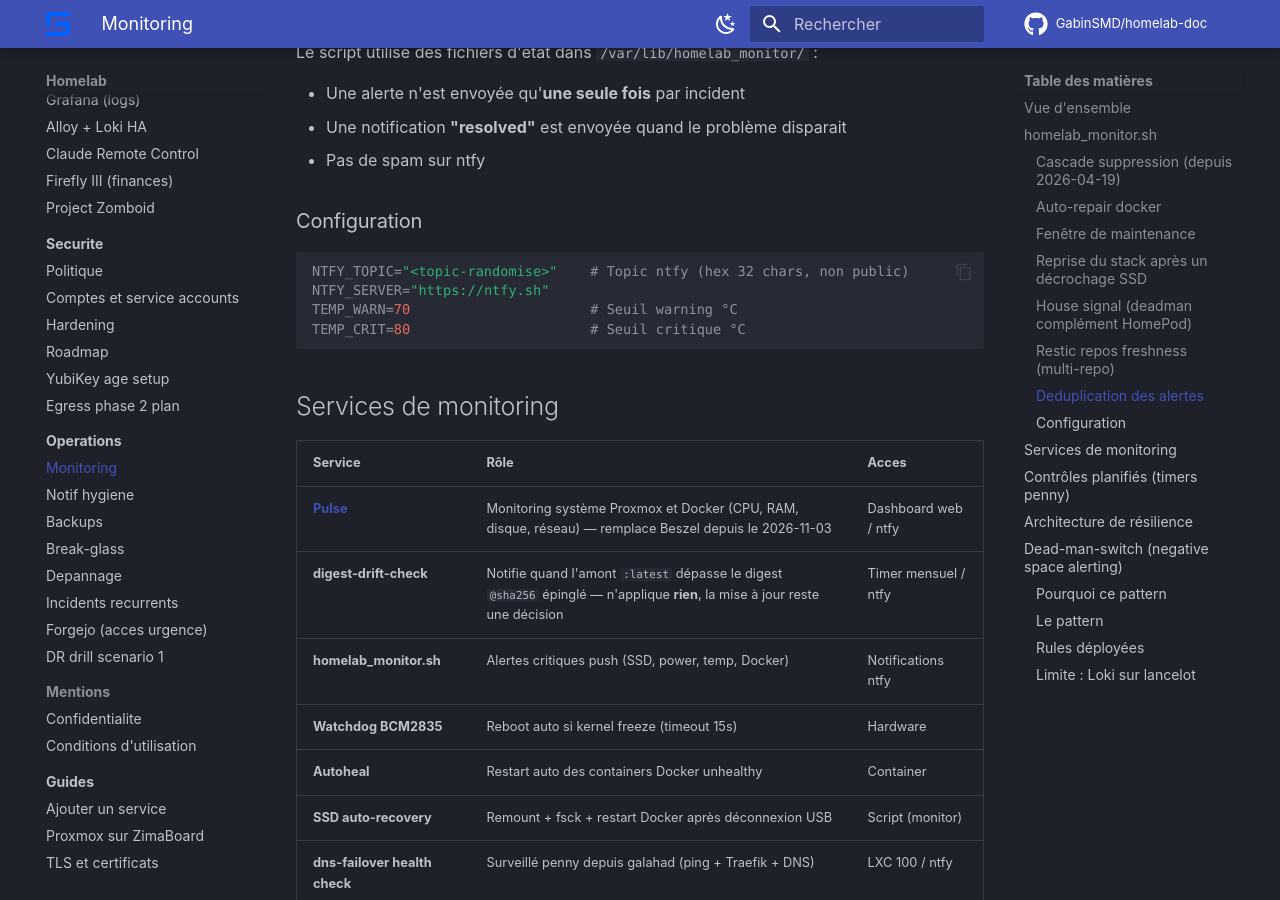
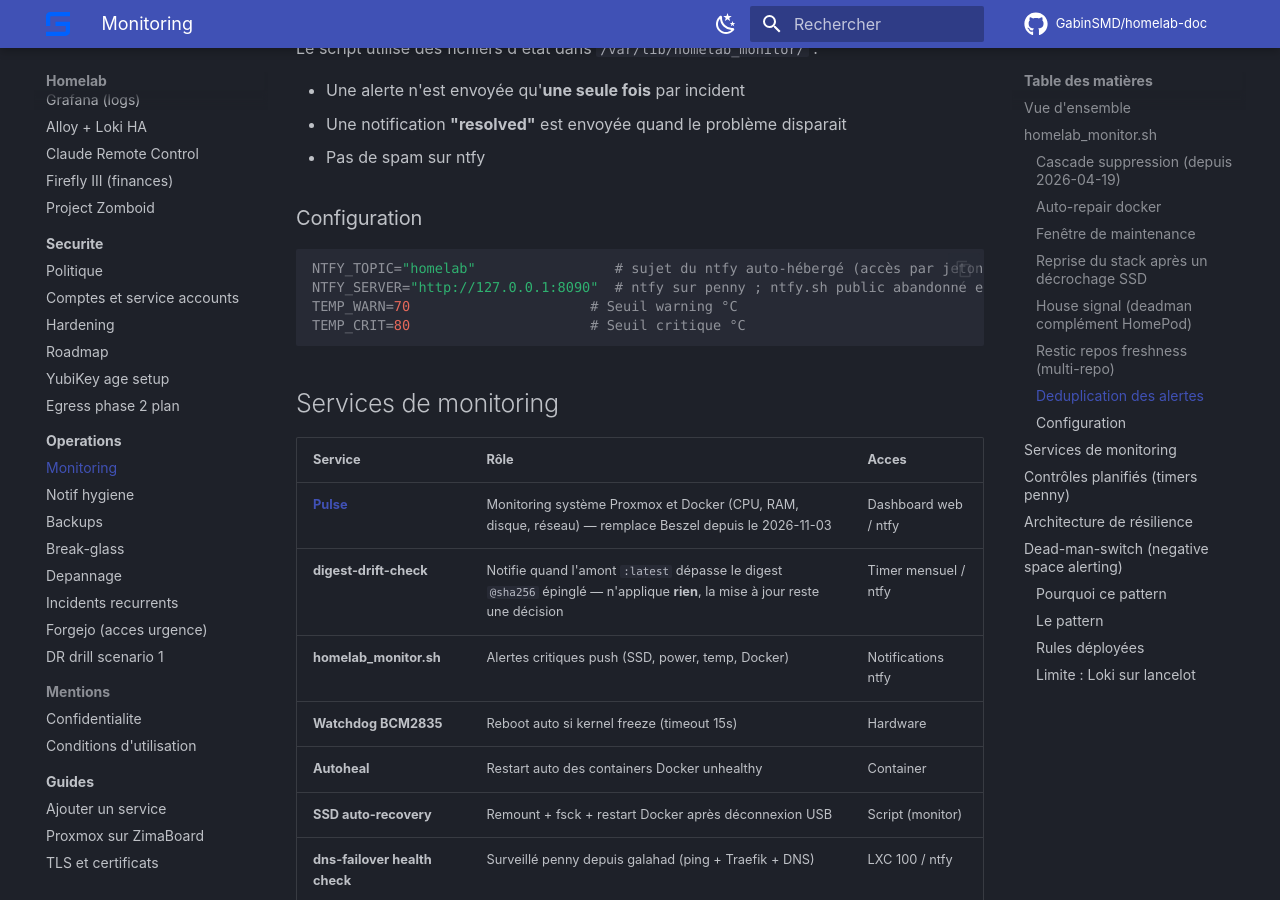
Before and after one commit to GabinSMD/homelab-doc, an MkDocs documentation site: the page built from docs/operations/monitoring.md, in a window 1280 px wide and 900 px high, scrolled down 5405 px. Built offline with MkDocs 1.6.1 and Material for MkDocs 9.7.7, drawn with Linux system fonts in a browser that asks for light colours; comment, search, counter and statistics services are not loaded.

Commit message:
docs(monitoring) : ntfy auto-hébergé, plus ntfy.sh
Le schéma et le bloc de configuration montraient encore ntfy.sh public, abandonné
en juin 2026 au profit du ntfy de penny (sujet homelab, accès par jeton). Valeurs
relevées dans /root/homelab_monitor.sh le 2026-11-05.

Co-Authored-By: Claude Opus 5.5 <noreply@anthropic.com>

````diff
--- a/docs/operations/monitoring.md
+++ b/docs/operations/monitoring.md
@@ -4,7 +4,7 @@
 
 ```mermaid
 graph TD
-    Script[homelab_monitor.sh<br/>cron 1min] -->|push| Ntfy[ntfy.sh<br/>Notifications]
+    Script[homelab_monitor.sh<br/>cron 1min] -->|push| Ntfy[ntfy auto-hébergé<br/>penny, sujet homelab]
     Pulse[Pulse<br/>LXC 106 galahad] -->|API Proxmox + agents| Hosts[penny, galahad, lancelot]
     DD[digest-drift-check<br/>timer mensuel] -->|compare digests| Docker[Images Docker]
 
@@ -203,8 +203,8 @@ Le script utilisé des fichiers d'état dans `/var/lib/homelab_monitor/` :
 ### Configuration
 
 ```bash
-NTFY_TOPIC="<topic-randomise>"    # Topic ntfy (hex 32 chars, non public)
-NTFY_SERVER="https://ntfy.sh"
+NTFY_TOPIC="homelab"                 # sujet du ntfy auto-hébergé (accès par jeton)
+NTFY_SERVER="http://127.0.0.1:8090"  # ntfy sur penny ; ntfy.sh public abandonné en juin 2026
 TEMP_WARN=70                      # Seuil warning °C
 TEMP_CRIT=80                      # Seuil critique °C
 ```
````
